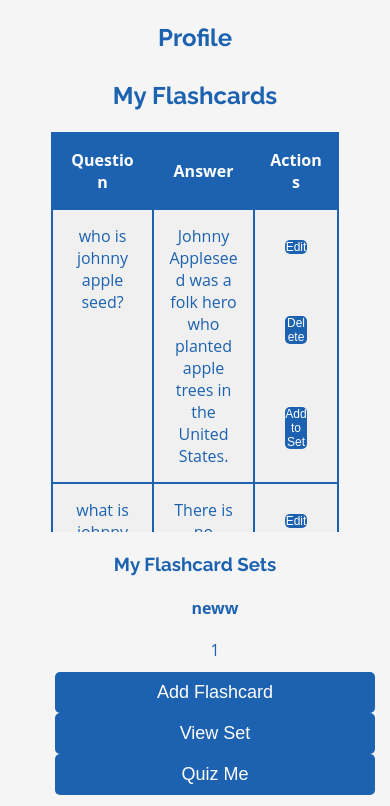
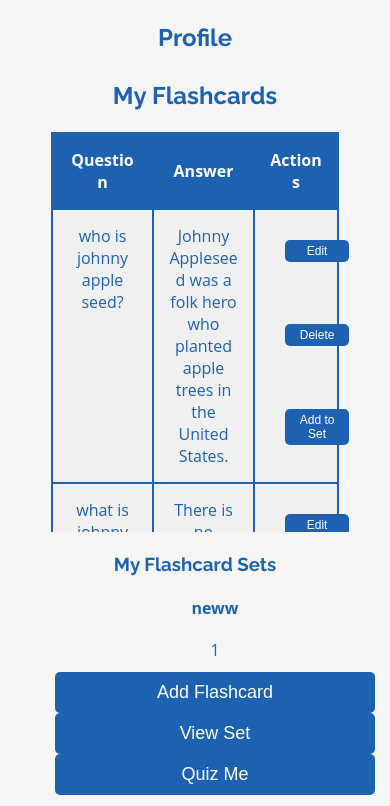
Before and after one commit to addisonglisson/quaizflash, a Flask app: page /profile in a window 390 px wide. Shown: the part 394-1200 px from the top of the page. Run offline with Flask 3, Linux system fonts and the light colour scheme; a user stored in the database is signed in; tables that the repository leaves empty hold one stand-in row (values such as "Sample post"); some libraries are stand-ins or nearby versions.

Commit message:
Action button update

```diff
--- a/static/style.css
+++ b/static/style.css
@@ -605,18 +605,6 @@ table th {
 .action-buttons form {
   margin-bottom: 0.15rem;
 }
-
-@media (max-width: 576px) {
-  .flashcards-table .btn-sm {
-    font-size: 12px;
-    padding: 0;
-    white-space: normal;
-    width: 100%;
-  }
-}
-.flashcards-table .btn-sm.add-to-set {
-  white-space: normal;
-}
 .flashcards-table .btn-sm {
   display: inline-flex;
   align-items: center;
@@ -625,7 +613,23 @@ table th {
 .flashcards-table td.actions {
   padding: 0;
 }
-.flashcards-table td.actions .btn-sm {
+@media (max-width: 576px) {
+  .flashcards-table .btn-sm {
+    font-size: 12px;
+    padding: .25rem ;
+    white-space: normal;
+    width: 4rem;
+  }
+}
+.flashcards-table td.actions {
+  padding: 0;
+}
+.flashcards-table .btn-sm.add-to-set {
+  white-space: normal;
+}
+
+
+/*.flashcards-table td.actions .btn-sm {
   width: 100%;
   padding-left: 0;
   padding-right: 0;
```
